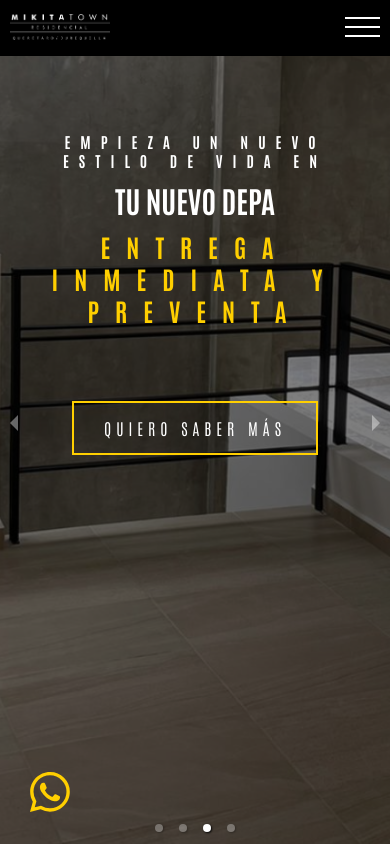
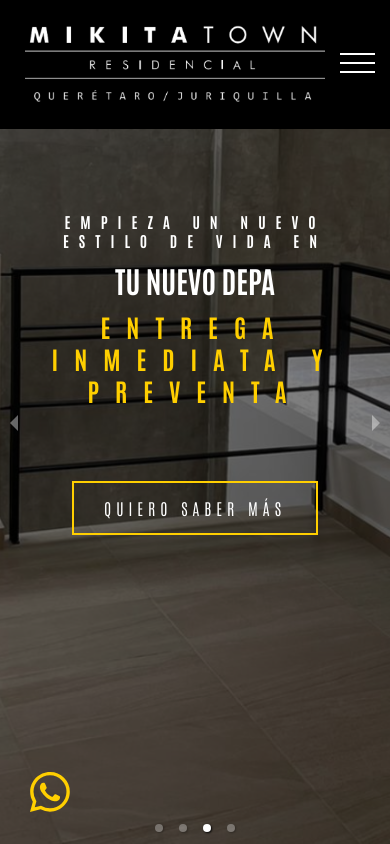
Before and after one commit to nevyl001/mikita, a Next.js app: page / in a window 390 px wide. Shown: the top 844 px of the page. Built offline with nearby package versions, Linux system fonts and the light colour scheme; grey boxes are pictures that could not be loaded.

Commit message:
changestoday

```diff
--- a/components/Layout/Menu.js
+++ b/components/Layout/Menu.js
@@ -183,8 +183,8 @@ function Menu() {
                 <Image
                   src="/imgs/logoal.png"
                   alt="Logo"
-                  width={845}
-                  height={215}
+                  width={605}
+                  height={155}
                 />
               </Link>
             </div>
--- a/styles/Home.module.css
+++ b/styles/Home.module.css
@@ -519,7 +519,7 @@
     height: 100%;
   }
   .text_header {
-    padding: 20px;
+    padding-top: 100px;
     text-align: center;
     color: white;
   }
@@ -565,6 +565,28 @@
     position: relative;
     height: auto;
     text-align: center;
+  }
+  .video_text {
+    text-align: center;
+    padding: 15px;
+  }
+  .video_text h1 {
+    font-size: 20px;
+  }
+  .video_text a {
+    text-align: center;
+    font-size: 14px;
+  }
+
+  .video_text .ov_btn_slide_close {
+    color: white;
+    cursor: pointer;
+    position: relative;
+    z-index: 1;
+    overflow: hidden;
+    display: inline-block;
+    padding: 20px 15px;
+    border: 2px solid #ffcf00;
   }
   .image_container,
   .image_container1,
--- a/styles/globals.css
+++ b/styles/globals.css
@@ -251,18 +251,18 @@ main {
 .menu-mobile .flex {
   display: flex;
   align-items: center;
+  padding: 15px;
 }
 .menu-mobile .left {
   width: 50%;
   padding: 10px;
 }
 .menu-mobile .logo {
-  width: 100px;
+  width: 300px;
 }
 .menu-mobile .right {
   text-align: right;
   width: 50%;
-  padding: 10px;
 }
 .menu-mobile .right .burger {
   display: inline-block;
```
